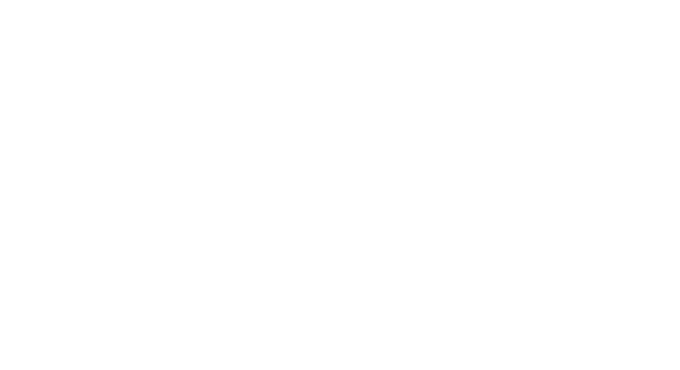
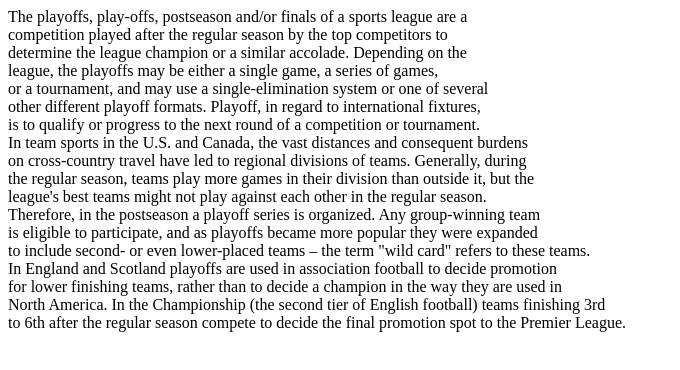
Before and after one commit to kyrierichard/kyrierichard.github.io, a plain HTML site: page index2.html in a window 1280 px wide. Shown: the whole page, without its empty margins (0-680 px from the left). Drawn offline with Linux system fonts and the light colour scheme.

Commit message:
Update index2.html

```diff
--- a/index2.html
+++ b/index2.html
@@ -2,3 +2,21 @@
       <head>
       <title> Playoffs </title>
       </head>
+      <body>The playoffs, play-offs, postseason and/or finals of a sports league are a<br>
+            competition played after the regular season by the top competitors to<br>
+            determine the league champion or a similar accolade. Depending on the<br>
+            league, the playoffs may be either a single game, a series of games,<br>
+            or a tournament, and may use a single-elimination system or one of several<br>
+            other different playoff formats. Playoff, in regard to international fixtures,<br>
+            is to qualify or progress to the next round of a competition or tournament.<br>
+            In team sports in the U.S. and Canada, the vast distances and consequent burdens<br>
+            on cross-country travel have led to regional divisions of teams. Generally, during<br>
+            the regular season, teams play more games in their division than outside it, but the<br>
+            league's best teams might not play against each other in the regular season.<br>
+            Therefore, in the postseason a playoff series is organized. Any group-winning team<br>
+            is eligible to participate, and as playoffs became more popular they were expanded<br>
+            to include second- or even lower-placed teams – the term "wild card" refers to these teams.<br>
+            In England and Scotland playoffs are used in association football to decide promotion<br>
+            for lower finishing teams, rather than to decide a champion in the way they are used in<br>
+            North America. In the Championship (the second tier of English football) teams finishing 3rd<br>
+            to 6th after the regular season compete to decide the final promotion spot to the Premier League.
```
